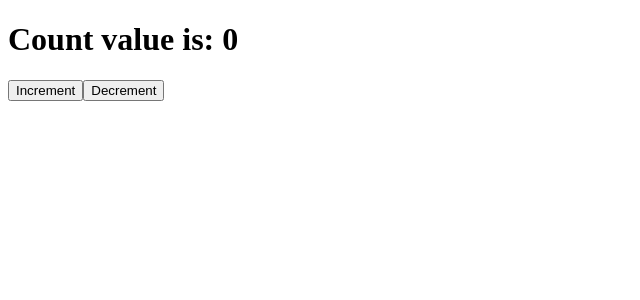
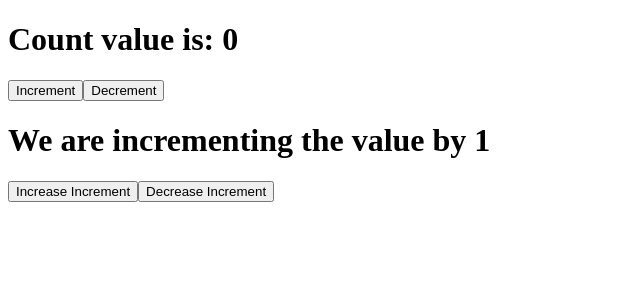
Before and after one commit to MiquelMarinoEspinosa/react-tutorial, a React (Vite) app in the folder reactpro/: page / in a window 1280 px wide. Shown: the top 300 px of the page, without its empty margins (0-640 px from the left). Built offline with nearby package versions, Linux system fonts and the light colour scheme.

Commit message:
multiple state variables

```diff
--- a/reactpro/src/Counter.jsx
+++ b/reactpro/src/Counter.jsx
@@ -2,17 +2,29 @@
 
 export default function Counter() {
   const [count, setCount] = useState(0);
+  const [incrementBy, setIncrementBy] = useState(1);
   function increment() {
-    setCount(count + 1);
+    setCount(count + incrementBy);
   }
   function decrement() {
-    setCount(count - 1);
+    setCount(count - incrementBy);
   }
+  function increaseIncrement() {
+    setIncrementBy(incrementBy + 1);
+  }
+  function decreaseIncrement() {
+    setIncrementBy(incrementBy - 1);
+  }
+
   return (
     <div>
       <h1>Count value is: {count}</h1>
       <button onClick={increment}>Increment</button>
       <button onClick={decrement}>Decrement</button>
+
+      <h1>We are incrementing the value by {incrementBy}</h1>
+      <button onClick={increaseIncrement}>Increase Increment</button>
+      <button onClick={decreaseIncrement}>Decrease Increment</button>
     </div>
   );
 }
```
